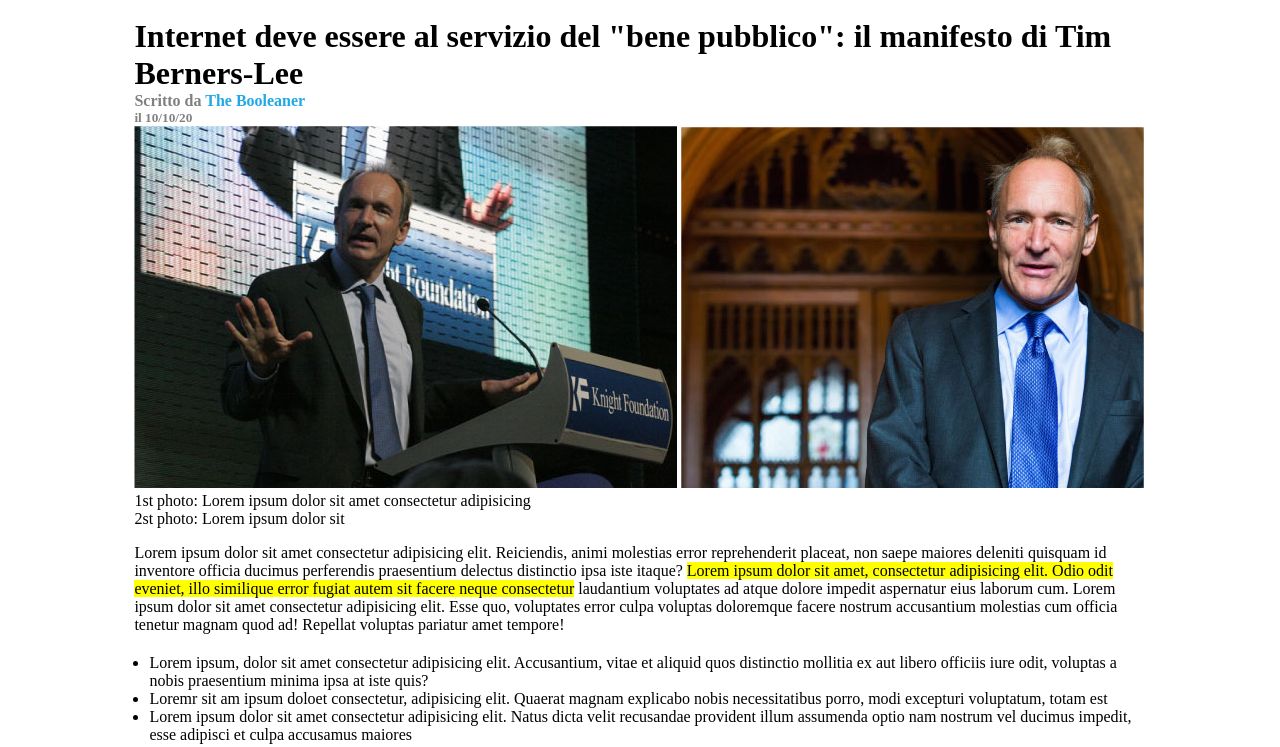
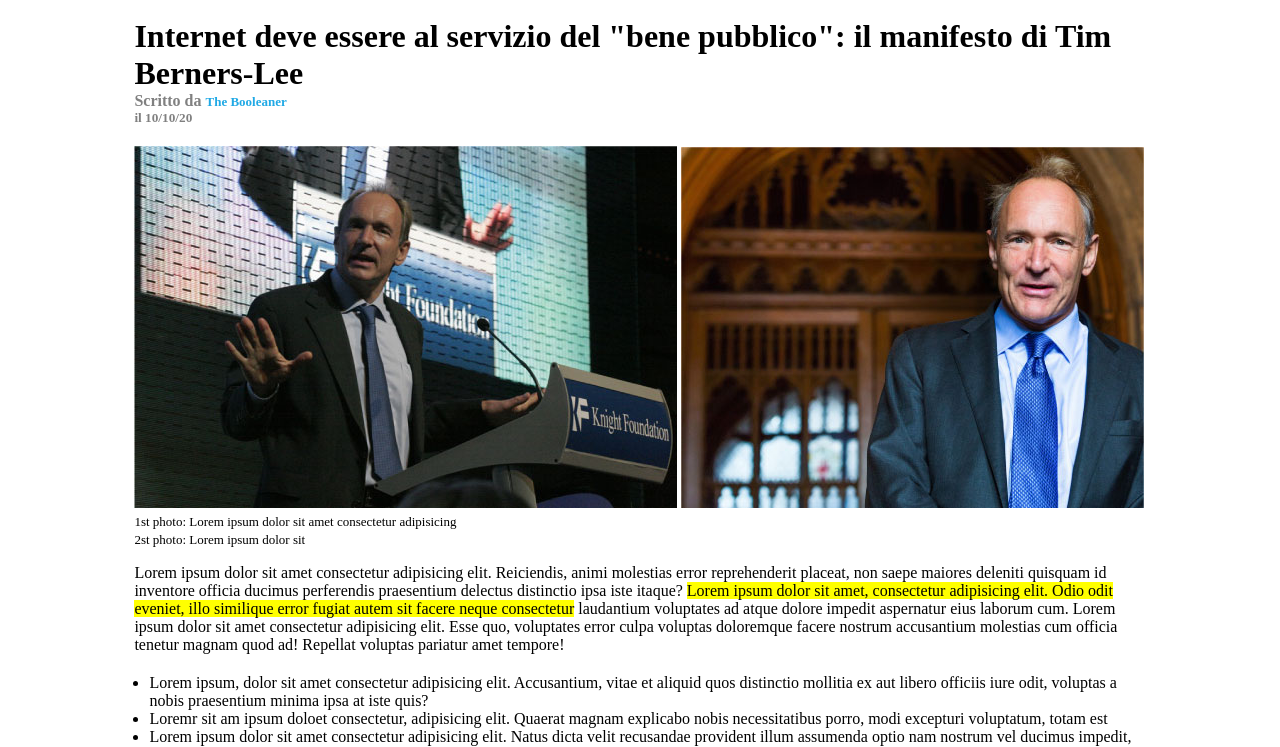
Before and after one commit to GioOli7/html-css-booleaner, a website: page index.html in a window 1280 px wide. Shown: the part 131-878 px from the top of the page. Drawn offline with Linux system fonts and the light colour scheme.

Commit message:
ultimi fix section foto

```diff
--- a/css/style.css
+++ b/css/style.css
@@ -1,6 +1,6 @@
 header {
   background-image: url("../img/pattern.png");
-  background-color: lightskyblue;
+  background-color: #4ea0ff;
   height: 120px;
 }
 
@@ -31,8 +31,16 @@ h4, h5 {
   margin: 0;
 }
 
+span {
+  font-size: 13px;
+}
+
 #autore {
   color: #20a9e5;
+}
+
+.foto {
+  margin-top: 20px;
 }
 
 ul {
@@ -42,7 +50,7 @@ ul {
 
 table {
   width: 100%;
-  border-collapse: collapse;
+  border-collapse: collapse; /* Mi permette di eliminare i bordi delle celle  */
 }
 
 thead {
@@ -51,6 +59,7 @@ thead {
   text-align: left;
 }
 
+/* costringo l'ultima colonna della table ad occupare il 50% dell'intera larghezza */
 #col-width {
   width: 50%;
 }
--- a/index.html
+++ b/index.html
@@ -24,9 +24,11 @@
       </div>
 
       <!-- ****DA SISTEMARE**** -->
-      <section class="foto">
-        <img src="./img/tim-1.jpg" alt="foto Tim Berners-Lee 1">
-        <img src="./img/tim-2.jpg" alt="foto Tim Berners-Lee 2">
+      <section>
+        <div class="foto">
+          <img src="./img/tim-1.jpg" alt="foto Tim Berners-Lee 1">
+          <img src="./img/tim-2.jpg" alt="foto Tim Berners-Lee 2">
+        </div>
         <span>1st photo: Lorem ipsum dolor sit amet consectetur adipisicing</span><br>
         <span>2st photo: Lorem ipsum dolor sit </span>
 
```
